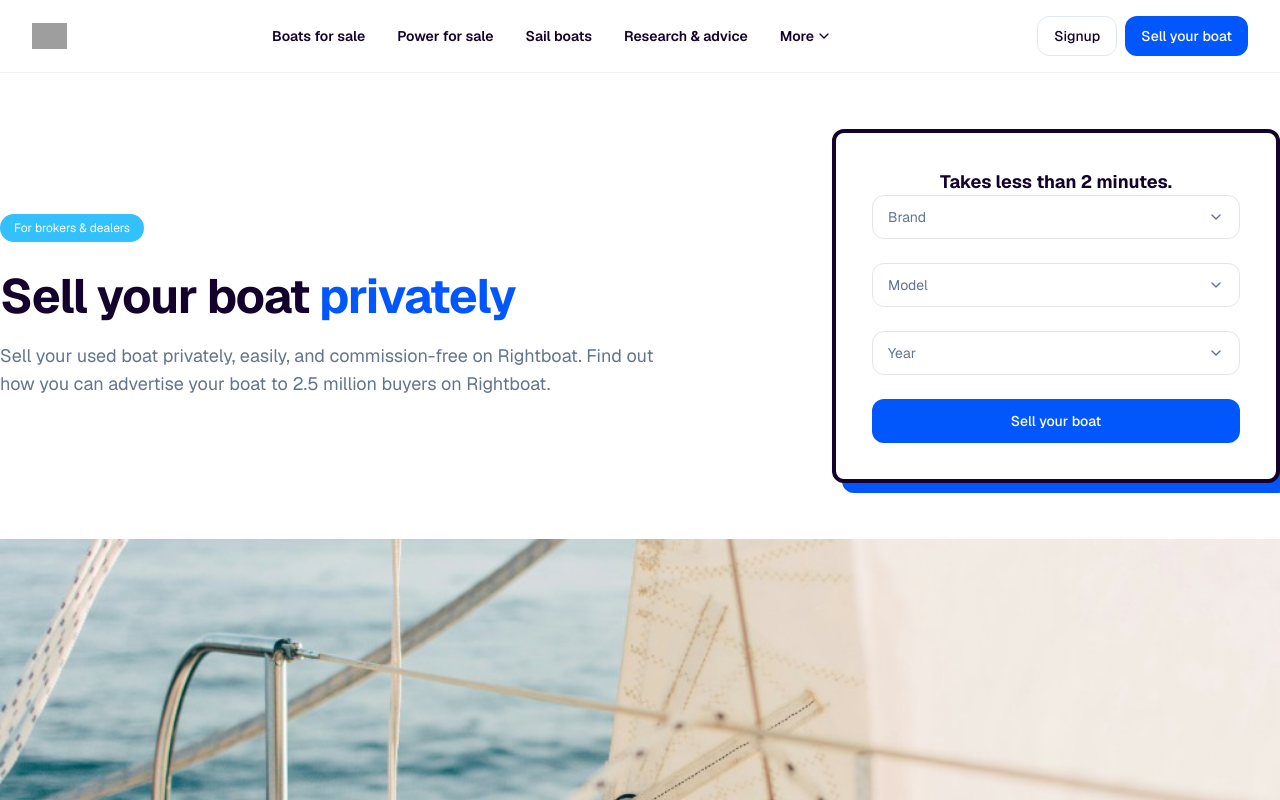
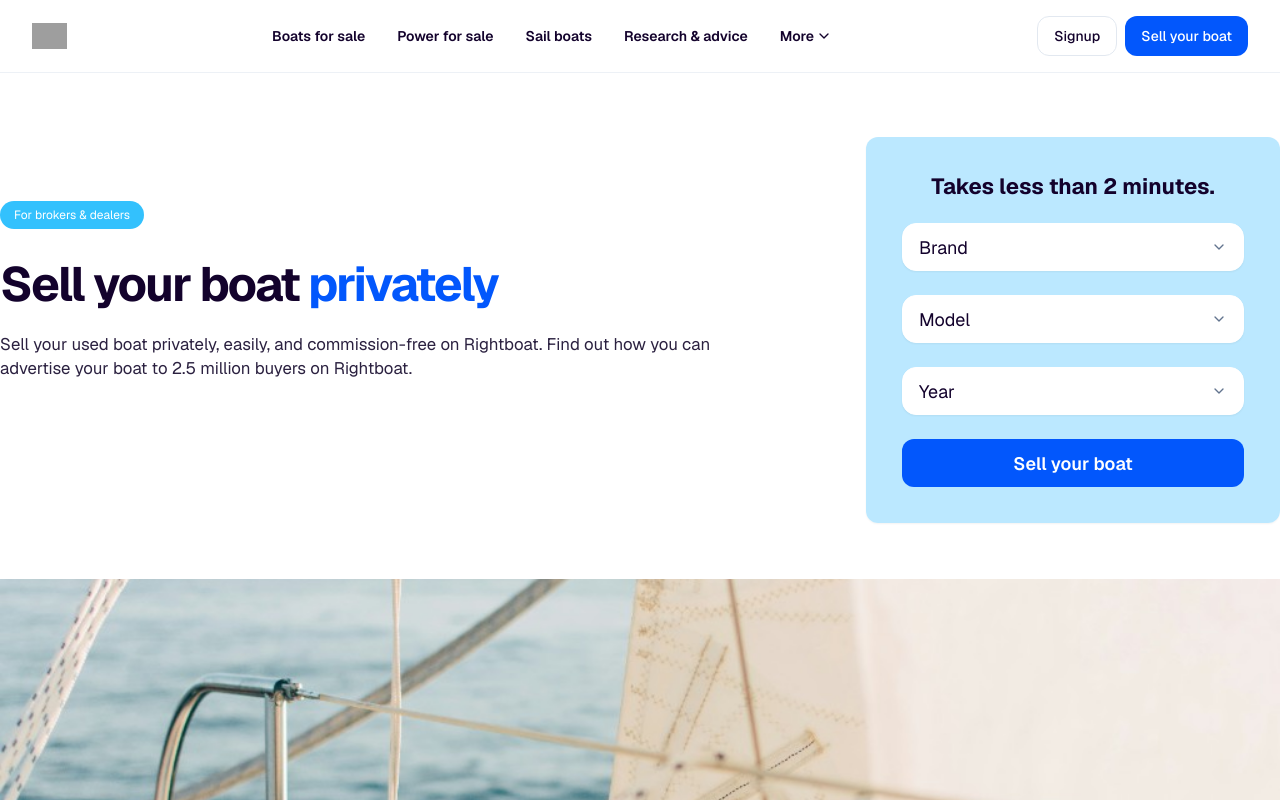
Before and after one commit to marcomarinodesign/rightboat-prototype, a Next.js app: page /sell-b-v3 in a window 1280 px wide. Shown: the top 800 px of the page. Built offline with nearby package versions, Linux system fonts and the light colour scheme; grey boxes are pictures that could not be loaded.

Commit message:
Update sell-b-v3 hero form UI

```diff
--- a/src/app/sell-b-v3/SellBv3LandingClient.tsx
+++ b/src/app/sell-b-v3/SellBv3LandingClient.tsx
@@ -43,29 +43,6 @@ const HOW_IT_WORKS_STEPS = [
   },
 ] as const
 
-const BENEFITS = [
-  {
-    title: ["Reach thousands", "of buyers"],
-    description:
-      "Showcase your boat with extra media so buyers get a full picture.",
-  },
-  {
-    title: ["No broker", "fees"],
-    description:
-      "Your listing appears in prominent positions so more buyers see it.",
-  },
-  {
-    title: ["Fast and simple", "listing process"],
-    description:
-      "No expiry worries. Keep your listing live until you sell.",
-  },
-  {
-    title: ["Full control", "over your listing"],
-    description:
-      "Receive and manage buyer enquiries directly to your inbox.",
-  },
-] as const
-
 const HERO_IMAGE = {
   src: "/ian-keefe-nGOK_EqQpY4-unsplash.png",
   alt: "Close-up of sailboat deck and sail on open water",
@@ -102,29 +79,29 @@ export function SellBv3LandingClient() {
     <div className="flex flex-col gap-10 lg:gap-14">
       {/* Hero — matches Figma FSBO hero layout */}
       <section
-        className="px-4 pt-10 pb-6 sm:px-6 sm:pt-14 sm:pb-8 lg:px-0 lg:pt-10 lg:pb-0"
+        className="px-4 pt-10 pb-6 sm:px-6 sm:pt-14 sm:pb-8 lg:px-0 lg:pt-12 lg:pb-0"
         aria-labelledby="sell-b-v3-hero-heading"
       >
-        <div className="mx-auto flex w-full max-w-7xl flex-col gap-8 lg:flex-row lg:items-center lg:justify-between">
-          <div className="flex flex-col items-center text-center lg:items-start lg:text-left">
-            <div className="mb-4 inline-flex items-center justify-center rounded-full bg-[#33c1fd] px-[14px] py-[6px] lg:mb-6">
+        <div className="mx-auto flex w-full max-w-7xl flex-col gap-10 lg:flex-row lg:items-start lg:justify-between lg:gap-16">
+          <div className="flex max-w-[760px] flex-col items-center pt-2 text-center lg:items-start lg:pt-16 lg:text-left">
+            <div className="mb-5 inline-flex items-center justify-center rounded-full bg-[#33c1fd] px-[14px] py-[6px] lg:mb-8">
               <span className="text-xs font-normal leading-4 text-white">
                 For brokers & dealers
               </span>
             </div>
             <h1
               id="sell-b-v3-hero-heading"
-              className="text-4xl font-bold leading-tight tracking-tight text-foreground sm:text-5xl sm:tracking-tight lg:text-5xl lg:leading-tight"
+              className="max-w-[760px] text-4xl font-bold leading-[0.98] tracking-[-0.04em] text-[#13022c] sm:text-5xl lg:text-[48px]"
             >
               Sell your boat{" "}
-              <span className="text-primary">privately</span>
+              <span className="text-[#0257fc]">privately</span>
             </h1>
-            <p className="mt-4 max-w-[672px] text-base leading-7 text-muted-foreground sm:text-lg sm:leading-7">
+            <p className="mt-5 max-w-[720px] text-lg leading-[1.45] text-[#2b2140] sm:text-[1.05rem] lg:mt-6 lg:text-[1.05rem]">
               {HERO_DESCRIPTION}
             </p>
           </div>
-          <div className="relative z-10 w-full max-w-md rounded-[12px] border-4 border-[#13022c] bg-background p-[36px] shadow-[10px_10px_0px_0px_#0257fc,0px_1px_2px_0px_rgba(0,0,0,0.05)] backdrop-blur-[4px]">
-            <div className="mb-0 text-center text-[18px] font-bold leading-[26px] text-[#13022c]">
+          <div className="relative z-10 w-full max-w-[414px] rounded-[12px] bg-[#b8e7ff]/95 p-6 shadow-[0_1px_2px_0_rgba(0,0,0,0.05)] backdrop-blur-[4px] sm:p-9">
+            <div className="mb-6 text-center text-[20px] font-bold leading-[1.2] text-[#13022c] sm:text-[22px]">
               Takes less than 2 minutes.
             </div>
             <StepOneLP
--- a/src/components/filters/searchable-select.tsx
+++ b/src/components/filters/searchable-select.tsx
@@ -18,6 +18,8 @@ type SearchableSelectProps = {
   searchPlaceholder?: string
   /** When true, shows error state (red border) */
   invalid?: boolean
+  /** When false, hides the clear button from the trigger */
+  clearable?: boolean
   /** Optional className for the outer container */
   className?: string
   /** Optional className override for the trigger button */
@@ -36,6 +38,7 @@ export function SearchableSelect({
   placeholder,
   searchPlaceholder = "Search",
   invalid = false,
+  clearable = true,
   className,
   triggerClassName,
 }: SearchableSelectProps) {
@@ -93,7 +96,7 @@ export function SearchableSelect({
     }
     document.addEventListener("mousedown", handler)
     return () => document.removeEventListener("mousedown", handler)
-  }, [open]) // eslint-disable-line react-hooks/exhaustive-deps
+  }, [open])
 
   return (
     <div ref={containerRef} className={cn("relative", className)}>
@@ -103,7 +106,6 @@ export function SearchableSelect({
         onClick={() => (open ? handleClose() : handleOpen())}
         aria-expanded={open}
         aria-haspopup="listbox"
-        aria-invalid={invalid}
         className={cn(
           "flex h-11 w-full items-center justify-between rounded-lg border bg-background px-3.5 text-sm transition-colors",
           invalid && !open && "border-destructive",
@@ -117,7 +119,7 @@ export function SearchableSelect({
         <span className="truncate">{selectedOption?.label ?? placeholder}</span>
 
         <span className="ml-2 flex shrink-0 items-center gap-1">
-          {selectedOption && (
+          {selectedOption && clearable && (
             <span
               role="button"
               tabIndex={0}
--- a/src/components/sell-b-v3/StepOneLP.tsx
+++ b/src/components/sell-b-v3/StepOneLP.tsx
@@ -68,7 +68,8 @@ export function StepOneLP({
                 placeholder="Brand"
                 searchPlaceholder="Search brands"
                 invalid={!!errors.brand}
-                triggerClassName="rounded-[12px] border-[#e4e5e9] px-[15px] py-px"
+                clearable={false}
+                triggerClassName="h-12 rounded-[14px] border-white bg-white px-4 text-left text-[18px] font-normal text-[#13022c] shadow-[0_1px_2px_0_rgba(0,0,0,0.05)] hover:border-white"
               />
             )}
           />
@@ -91,7 +92,8 @@ export function StepOneLP({
                 placeholder="Model"
                 searchPlaceholder="Search models"
                 invalid={!!errors.model}
-                triggerClassName="rounded-[12px] border-[#e4e5e9] px-[15px] py-px"
+                clearable={false}
+                triggerClassName="h-12 rounded-[14px] border-white bg-white px-4 text-left text-[18px] font-normal text-[#13022c] shadow-[0_1px_2px_0_rgba(0,0,0,0.05)] hover:border-white"
               />
             )}
           />
@@ -114,7 +116,8 @@ export function StepOneLP({
                 placeholder="Year"
                 searchPlaceholder="Search year"
                 invalid={!!errors.year}
-                triggerClassName="rounded-[12px] border-[#e4e5e9] px-[15px] py-px"
+                clearable={false}
+                triggerClassName="h-12 rounded-[14px] border-white bg-white px-4 text-left text-[18px] font-normal text-[#13022c] shadow-[0_1px_2px_0_rgba(0,0,0,0.05)] hover:border-white"
               />
             )}
           />
@@ -129,7 +132,7 @@ export function StepOneLP({
           <Button
             type="submit"
             size="lg"
-            className="h-11 w-full shrink-0 rounded-[12px] px-6 font-medium"
+            className="h-12 w-full shrink-0 rounded-[12px] bg-[#0257fc] px-6 text-[18px] font-semibold text-white hover:bg-[#024ae0]"
             disabled={isSubmitting}
           >
             Sell your boat
```
